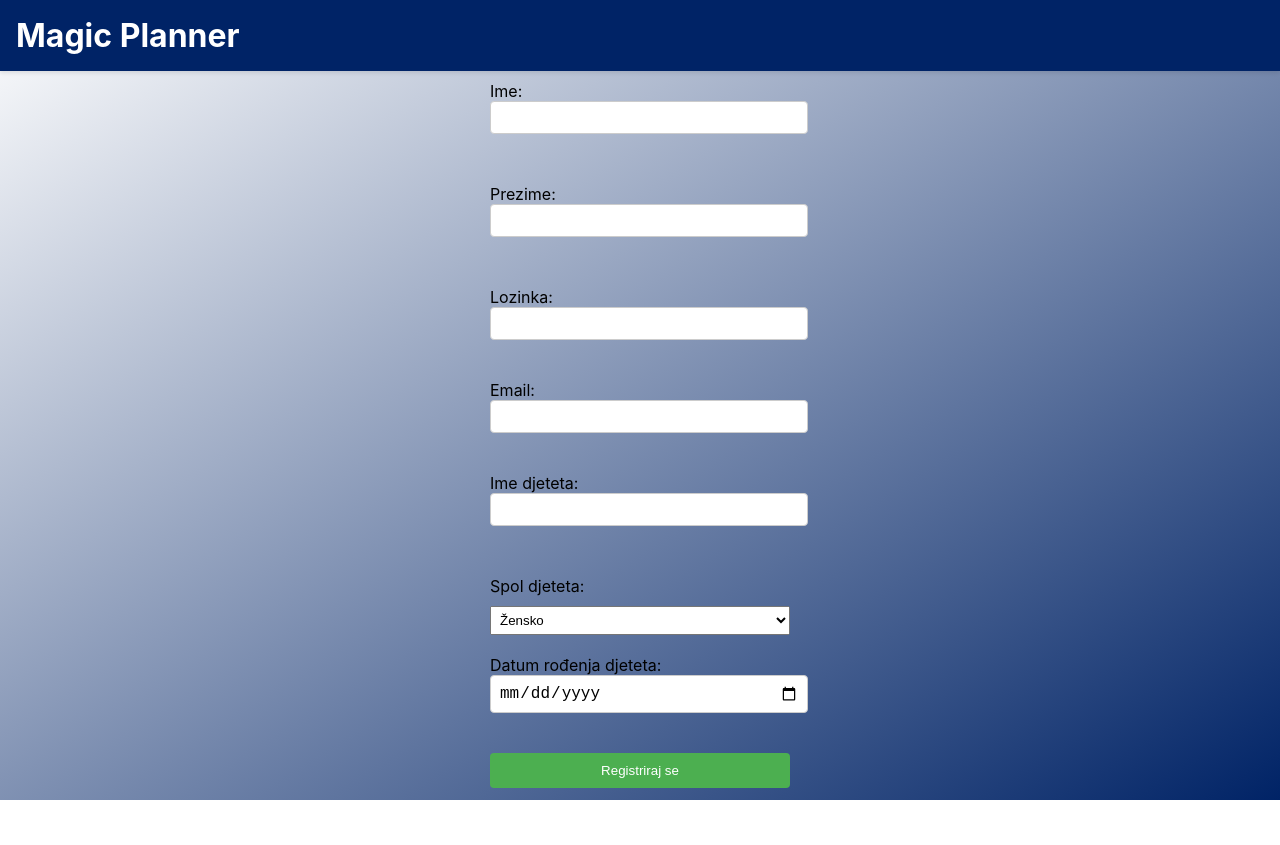
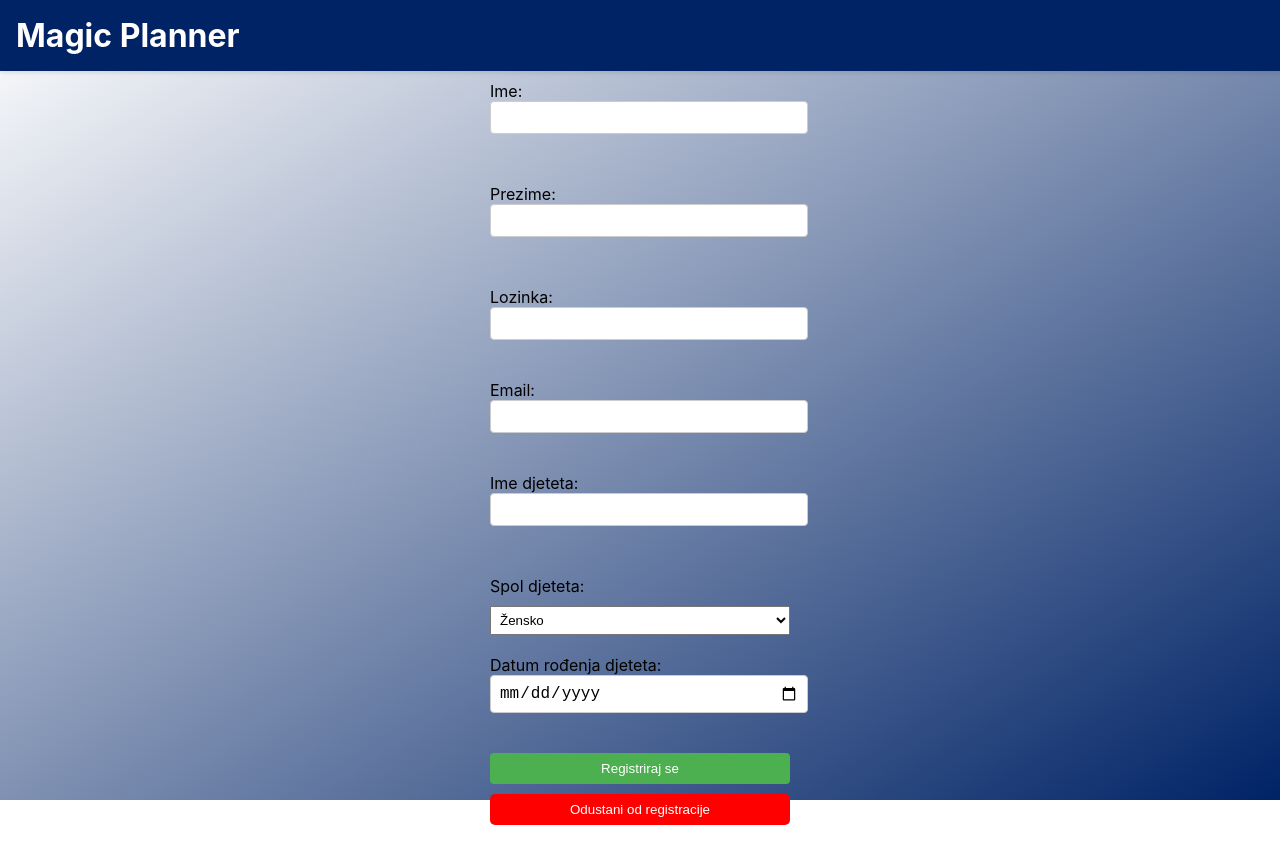
Before and after one commit to hcehajic/magic_planner, a React (Create React App) app: page / in a window 1280 px wide. Both pictures are taken after a click on the button "Registruj se". Before the commit the page ends 808 px from the top, so only its background shows below. Built offline with nearby package versions, Linux system fonts and the light colour scheme; no server answers.

Commit message:
updated registration form

```diff
--- a/src/App.js
+++ b/src/App.js
@@ -251,7 +251,7 @@ function App() {
         )}
 
         {!isAuthenticated && showRegistration && (
-          <Registration onCancel={() => setShowRegistration(false)} />
+          <Registration onCancel={() => setShowRegistration(false) } />
         )}
 
         {showTaskForm && (
--- a/src/components/Registration.js
+++ b/src/components/Registration.js
@@ -150,7 +150,8 @@ const Registration = ({ onCancel }) => {
         </label>
         <br />
 
-        <button type="submit">Registriraj se</button>
+        <button type="submit" className="submit-button">Registriraj se</button>
+        <button onClick={onCancel} className="cancel-button">Odustani od registracije</button>
       </form>
     </div>
   );
--- a/src/styles/Registration.css
+++ b/src/styles/Registration.css
@@ -21,7 +21,7 @@
     border-radius: 4px;
   }
 
-  .registration-form button {
+  .submit-button {
     width: 100%;
     padding: 10px;
     background-color: #4caf50;
@@ -31,7 +31,7 @@
     cursor: pointer;
   }
 
-  .registration-form button:hover {
+  .submit-button:hover {
     background-color: #45a049;
   }
 
@@ -47,7 +47,7 @@
     margin-bottom: 5px;
   }
 
-  .account-created button {
+  .submit-button {
     padding: 8px 16px;
     background-color: #4caf50;
     color: #fff;
@@ -56,6 +56,17 @@
     cursor: pointer;
   }
 
-  .account-created button:hover {
+  .submit-button:hover {
     background-color: #45a049;
   }
+
+  .cancel-button {
+    background-color: red;
+    color: white;
+    padding: 8px 16px;
+    border-radius: 5px;
+  }
+
+  .cancel-button:hover {
+    background-color: darkred;
+  }
```
Also changed, not shown: src/components/TaskForm.js (line endings or trailing spaces).
